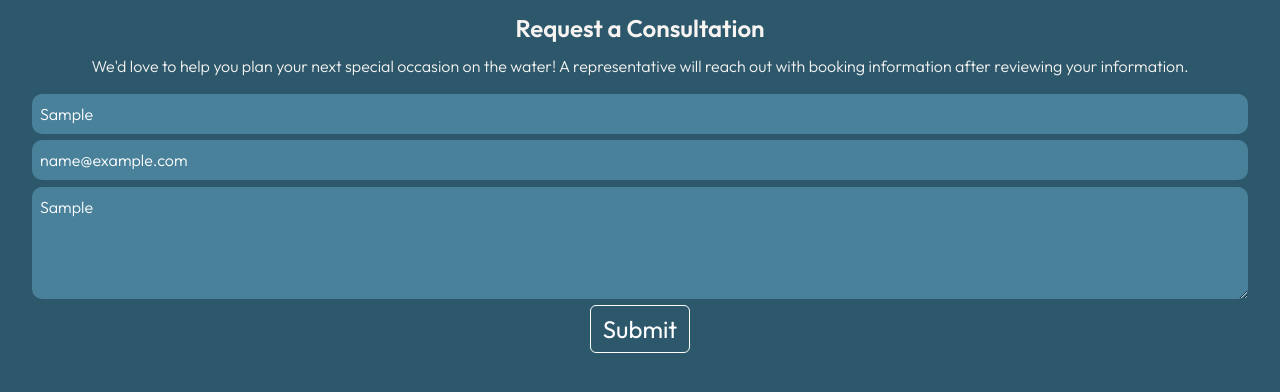
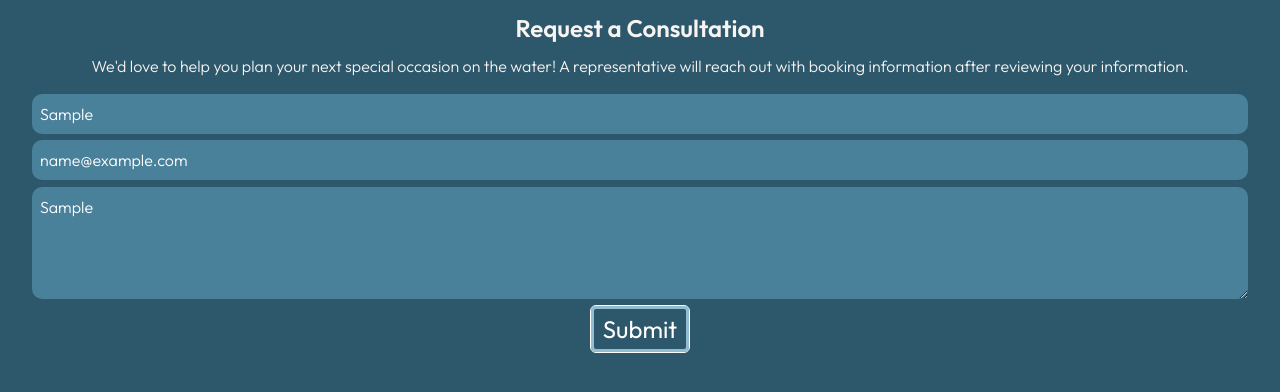
Before and after one commit to erxu04/ITMD542-Lab1, a plain HTML site: page index.html in a window 1280 px wide. Both pictures are taken after typing "Sample", "name@example.com", "Sample" into the empty fields and a click on the button "Submit". Shown: the part 1503-1895 px from the top of the page. Drawn offline with nearby package versions, Linux system fonts and the light colour scheme.

Commit message:
add form input focus styling

```diff
--- a/style.css
+++ b/style.css
@@ -198,6 +198,7 @@ input, textarea {
   color: rgb(147, 188, 207);
 }
 
-/* :focus {
-  border: none;
-} */
+:focus {
+  outline: none;
+  box-shadow: inset 0 0 0 3px rgb(147, 188, 207); /* Creates a solid 5px black inner "border" */
+}
```
